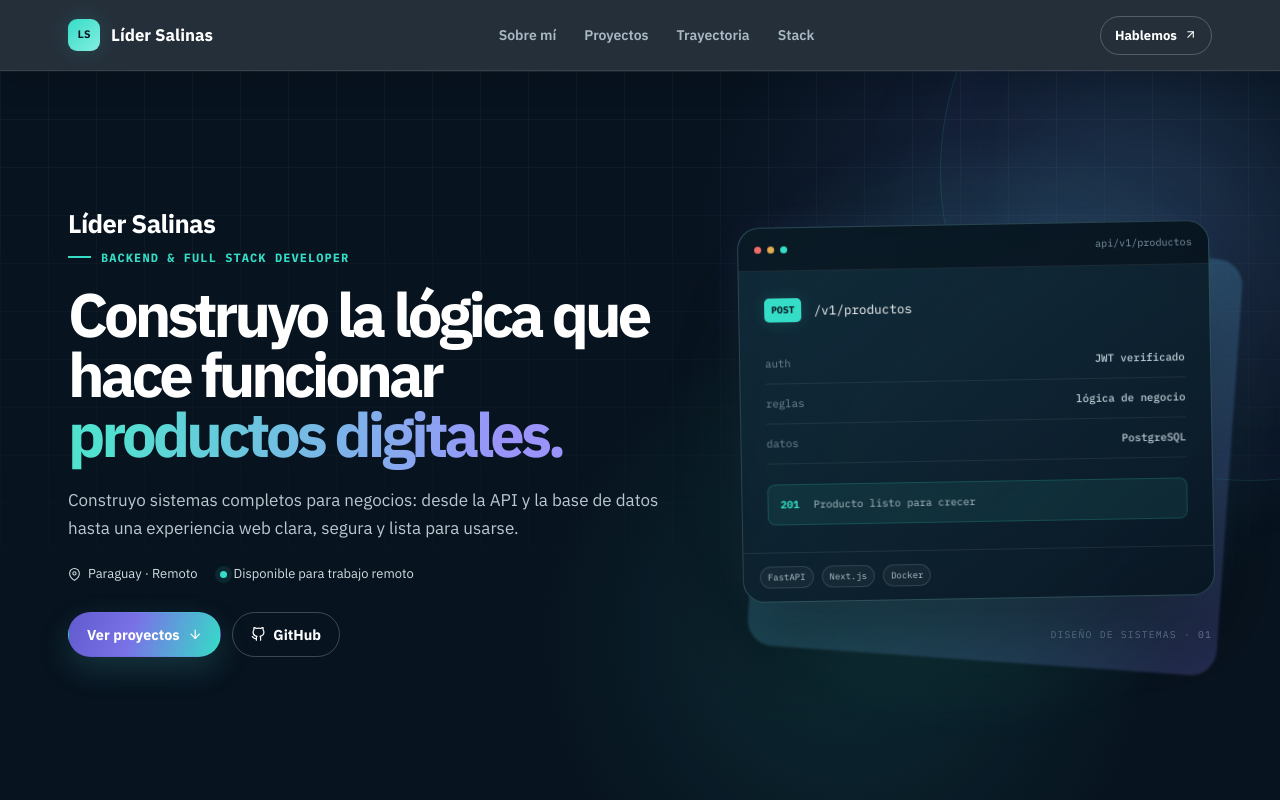
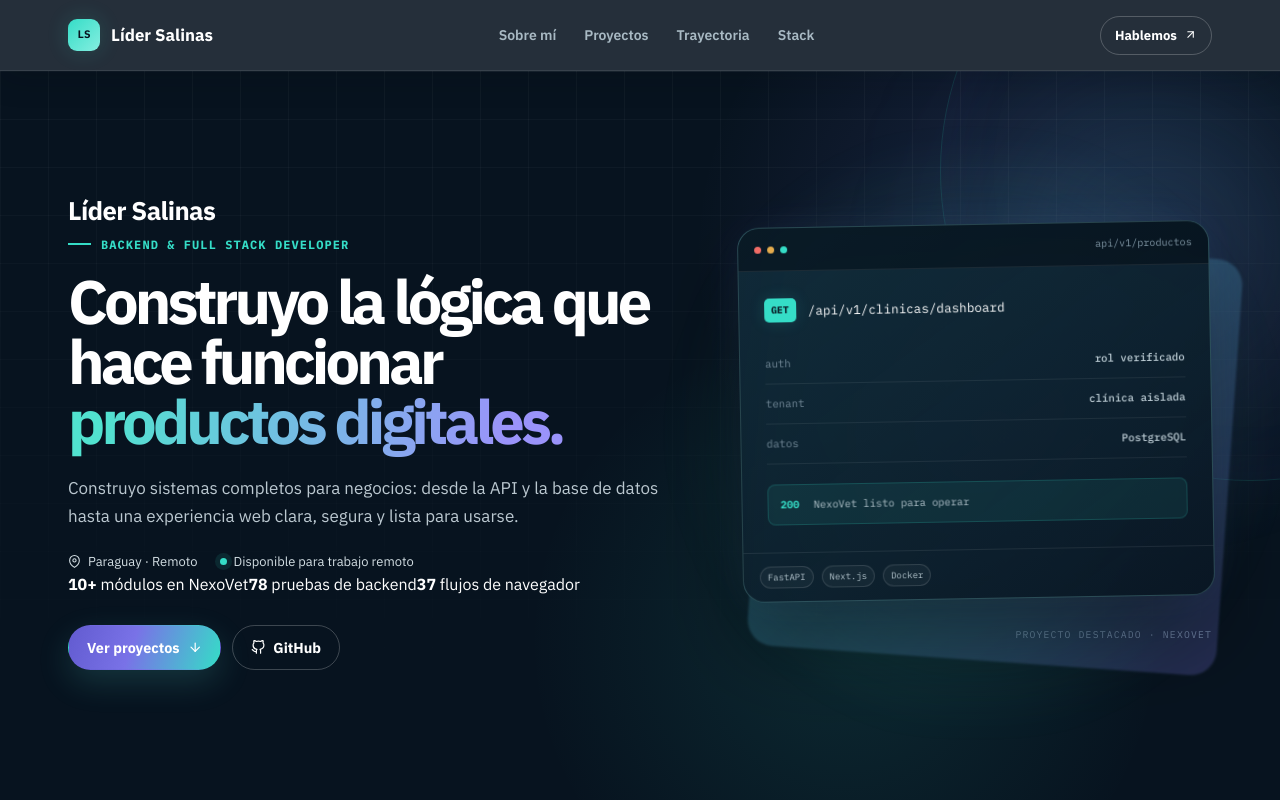
Before and after one commit to LiderSalinas/portfolio-lider-web, a Next.js app: page / in a window 1280 px wide. Shown: the top 800 px of the page. Built offline with nearby package versions, Linux system fonts and the light colour scheme.

Commit message:
feat: actualizar Hero.tsx para destacar NexoVet

```diff
--- a/src/components/Hero.tsx
+++ b/src/components/Hero.tsx
@@ -5,12 +5,13 @@ export default function Hero() {
   return <section className="hero" id="inicio"><div className="hero-orbit" aria-hidden="true" /><div className="container hero-grid">
     <div className="hero-copy"><p className="hero-name">{profile.nombre}</p><p className="eyebrow">{profile.rol}</p><h1>Construyo la lógica que hace funcionar <span>productos digitales.</span></h1><p className="hero-summary">{profile.resumen}</p>
       <div className="hero-meta" aria-label="Ubicación y disponibilidad"><span><FiMapPin aria-hidden="true" /> {profile.ubicacion} · Remoto</span><span className="availability"><i aria-hidden="true" /> {profile.disponibilidad}</span></div>
+      <div className="hero-proof" aria-label="Resultados profesionales"><span><strong>10+</strong> módulos en NexoVet</span><span><strong>78</strong> pruebas de backend</span><span><strong>37</strong> flujos de navegador</span></div>
       <div className="hero-actions"><a className="button button-primary" href="#proyectos">Ver proyectos <FiArrowDown aria-hidden="true" /></a><a className="button button-secondary" href={profile.github} target="_blank" rel="noopener noreferrer"><FiGithub aria-hidden="true" /> GitHub</a></div>
     </div>
     <div className="api-wrap" aria-label="Representación visual de una API REST"><div className="api-shadow" aria-hidden="true" /><div className="api-card">
       <div className="api-card-top"><span className="window-dots" aria-hidden="true"><i /><i /><i /></span><span>api/v1/productos</span></div>
-      <div className="api-card-body"><p><span className="method">POST</span><span className="endpoint">/v1/productos</span></p><div className="code-line"><span>auth</span><strong>JWT verificado</strong></div><div className="code-line"><span>reglas</span><strong>lógica de negocio</strong></div><div className="code-line"><span>datos</span><strong>PostgreSQL</strong></div><div className="response-line"><span>201</span> Producto listo para crecer</div></div>
+      <div className="api-card-body"><p><span className="method">GET</span><span className="endpoint">/api/v1/clinicas/dashboard</span></p><div className="code-line"><span>auth</span><strong>rol verificado</strong></div><div className="code-line"><span>tenant</span><strong>clínica aislada</strong></div><div className="code-line"><span>datos</span><strong>PostgreSQL</strong></div><div className="response-line"><span>200</span> NexoVet listo para operar</div></div>
       <div className="api-card-footer"><span>FastAPI</span><span>Next.js</span><span>Docker</span></div>
-    </div><span className="api-caption">Diseño de sistemas · 01</span></div>
+    </div><span className="api-caption">Proyecto destacado · NexoVet</span></div>
   </div></section>;
 }
```
